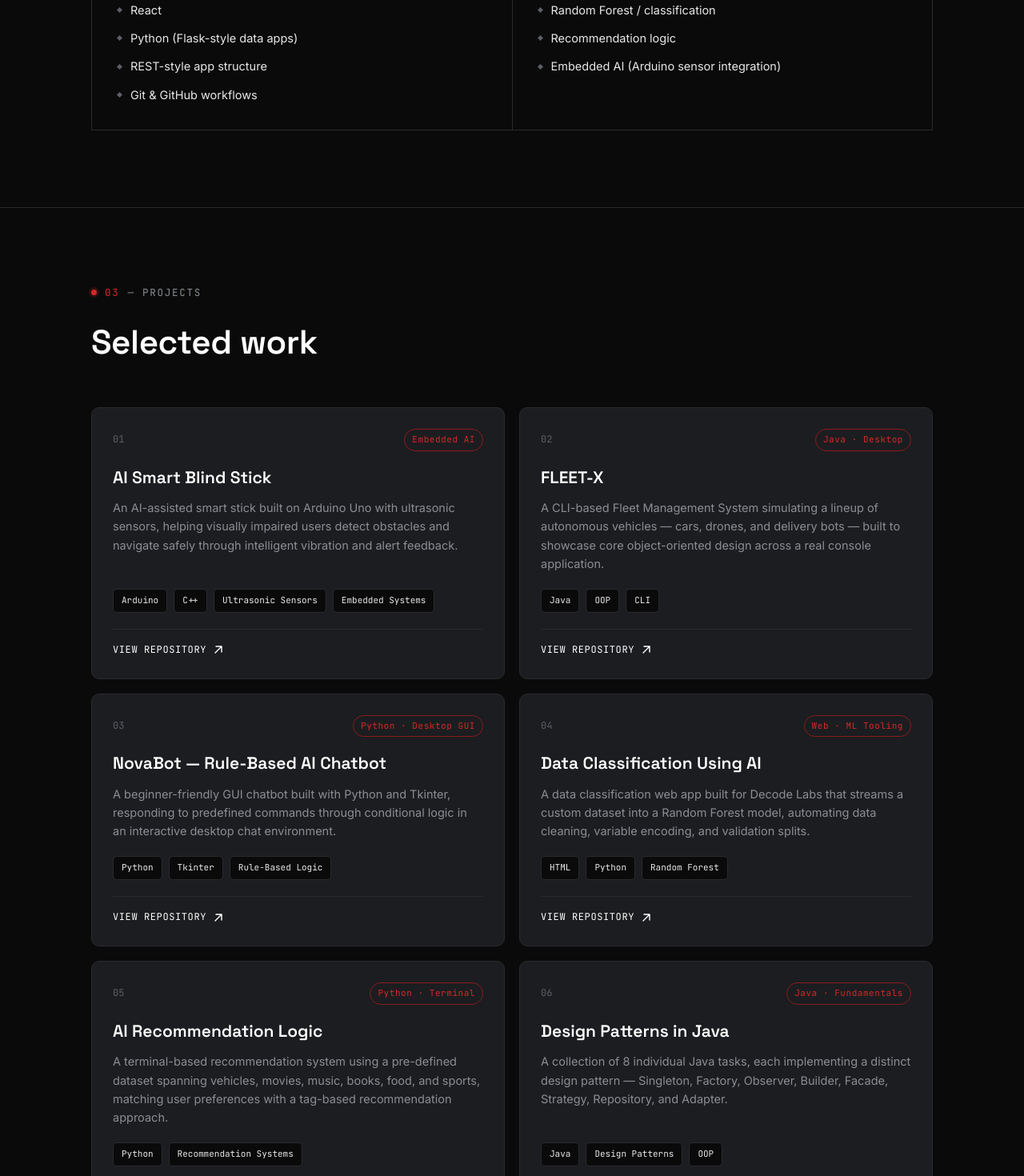
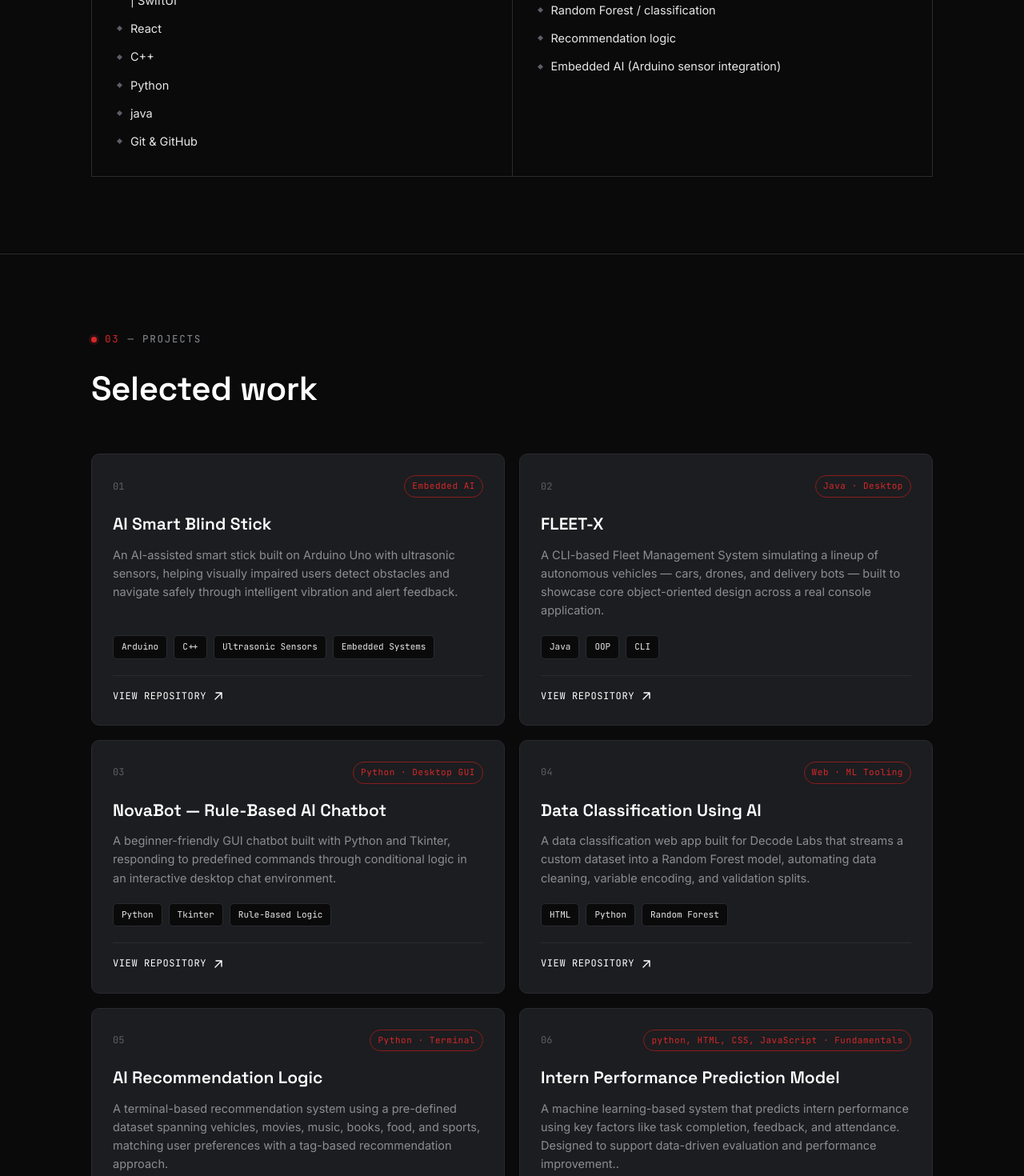
Before and after one commit to Momintariq-11/MUHAMMAD-MOMIN-TARIQ, a React (Vite) app: page / in a window 1280 px wide. Shown: the part 1440-2910 px from the top of the page at 80% size. Built offline with nearby package versions, Linux system fonts and the light colour scheme.

Commit message:
Modify Full-Stack items and update project details
Updated items in Full-Stack Development category and changed project title and details for intern performance prediction model.

```diff
--- a/src/data.js
+++ b/src/data.js
@@ -55,7 +55,7 @@ export const skills = [
   {
     category: 'Full-Stack Development',
     id: '03',
-    items: ['HTML/CSS/JavaScript', 'React', 'Python (Flask-style data apps)', 'REST-style app structure', 'Git & GitHub workflows'],
+    items: ['JavaFX | FXML | Event Handling | Form Validation | JDBC | MVC | SwiftUI', 'React', 'C++','Python', 'java', 'Git & GitHub'],
   },
   {
     category: 'Applied AI / ML',
@@ -110,12 +110,12 @@ export const projects = [
     href: 'https://github.com/Momintariq-11/AI-Recommendation-Logic',
   },
   {
-    title: 'Design Patterns in Java',
-    tag: 'Java · Fundamentals',
+    title: 'Intern Performance Prediction Model',
+    tag: 'python, HTML, CSS, JavaScript · Fundamentals',
     description:
-      'A collection of 8 individual Java tasks, each implementing a distinct design pattern — Singleton, Factory, Observer, Builder, Facade, Strategy, Repository, and Adapter.',
-    stack: ['Java', 'Design Patterns', 'OOP'],
-    href: 'https://github.com/Momintariq-11/Pattern-in-java',
+      'A machine learning-based system that predicts intern performance using key factors like task completion, feedback, and attendance. Designed to support data-driven evaluation and performance improvement..',
+    stack: ['python,HTML,CSS','OOP'],
+    href: 'https://intern-performance-prediction-model.vercel.app/',
   },
 ]
 
```
